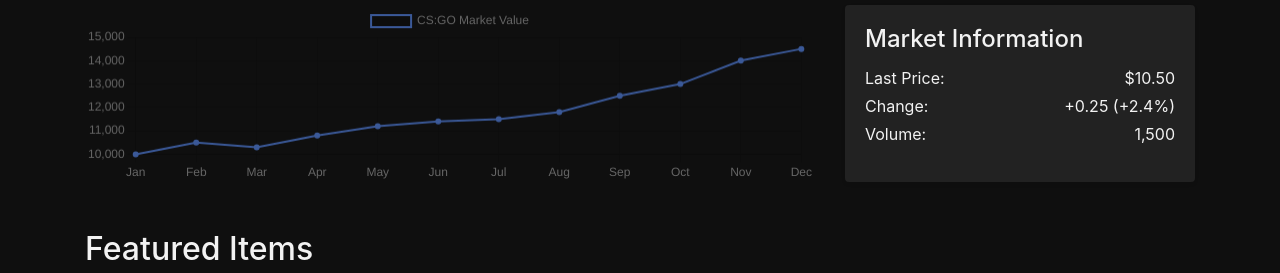
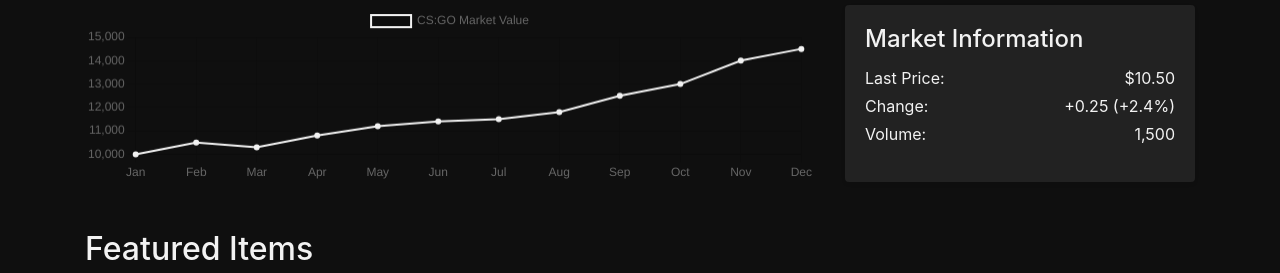
Before and after one commit to lhunter3/csgo-ecom, a plain HTML site: page index.html in a window 1280 px wide. Shown: the part 471-744 px from the top of the page. Drawn offline with nearby package versions, Linux system fonts and the light colour scheme.

Commit message:
quick fix

```diff
--- a/index.html
+++ b/index.html
@@ -89,12 +89,12 @@
             label: 'CS:GO Market Value',
             data: [10000, 10500, 10300, 10800, 11200, 11400, 11500, 11800, 12500, 13000, 14000, 14500],
             fill: false,
-            borderColor: '#3B5998',
+            borderColor: '#f2f2f2',
             borderWidth: 2,
             pointRadius: 2,
-            pointBackgroundColor: '#3B5998',
+            pointBackgroundColor: '#f2f2f2',
             pointHoverRadius: 4,
-            pointHoverBackgroundColor: '#3B5998'
+            pointHoverBackgroundColor: '#f2f2f2'
           }]
         },
         options: {
@@ -104,10 +104,10 @@
             xAxes: [{
               display: true,
               gridLines: {
-                display: false
+                display: true
               },
               ticks: {
-                fontColor: "#666"
+                fontColor: "#333333"
               }
             }],
             yAxes: [{
@@ -116,7 +116,7 @@
                 drawBorder: false
               },
               ticks: {
-                fontColor: "#666",
+                fontColor: "#333333",
                 beginAtZero: false,
                 userCallback: function(value, index, values) {
                   value = value.toString();
```
